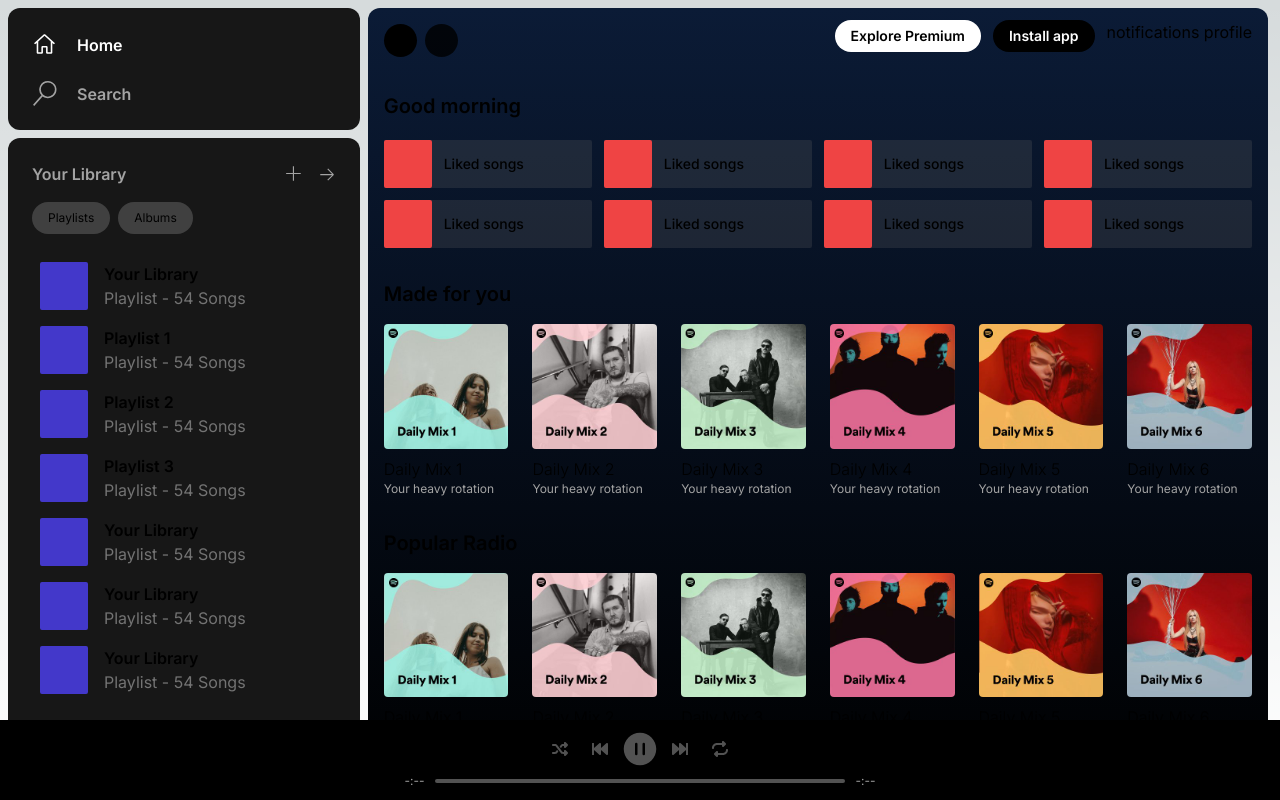
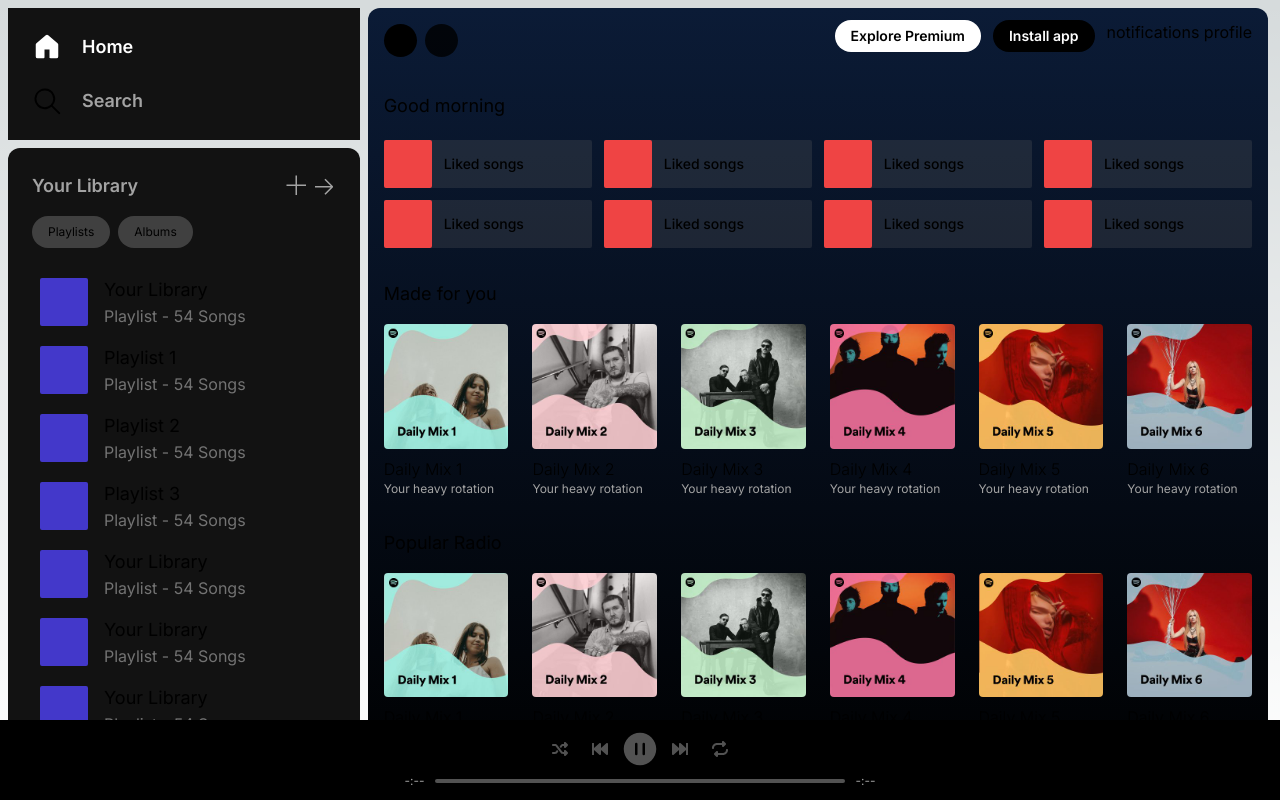
Before and after one commit to HeyEbb/Spotify, a Next.js app: page / in a window 1280 px wide. Built offline with nearby package versions, Linux system fonts and the light colour scheme.

Commit message:
💄 Including custom colours.

```diff
--- a/app/components/your-library/SingleYourLibrary.tsx
+++ b/app/components/your-library/SingleYourLibrary.tsx
@@ -10,7 +10,7 @@
     <div className="flex items-center hover:bg-neutral-800 p-2 rounded-md">
       <div className="mr-4 h-12 w-12 rounded-sm bg-indigo-700"></div>
       <div className="flex flex-col">
-        <span className="font-semibold">{props.title}</span>
+        <h3 className="">{props.title}</h3>
         <span className="text-neutral-500">Playlist - 54 Songs</span>
       </div>
     </div>
--- a/app/globals.css
+++ b/app/globals.css
@@ -41,5 +41,5 @@
 }
 
 h3 {
-  @apply text-xl font-semibold text-balance;
+  @apply text-lg text-balance;
 }
--- a/app/page.tsx
+++ b/app/page.tsx
@@ -7,37 +7,42 @@
   VscArrowRight,
 } from "react-icons/vsc";
 
-import { IoPlayCircle, IoPauseCircle } from "react-icons/io5";
+import { IoPauseCircle } from "react-icons/io5";
 
 import MiniCard from "./components/mini-cards/MiniCard";
 import MadeForYou from "./components/made-for-you/MadeForYou";
 import YourLibrary from "./components/your-library/YourLibrary";
 import { FaFastBackward, FaFastForward } from "react-icons/fa";
 import { FaRepeat, FaShuffle } from "react-icons/fa6";
+import { GoHomeFill, GoSearch } from "react-icons/go";
 
 export default function Home() {
   return (
     <main className="flex min-h-screen flex-row">
       <div className="m-2 flex w-4/12 min-w-[300px] flex-col gap-2 xl:w-[500px]">
-        <section className=" flex flex-col gap-6 rounded-xl bg-neutral-900 p-6">
-          <span className="text-md flex items-center gap-5 font-semibold text-white">
-            <VscHome size={25} />
-            Home
+        <section className="flex flex-col gap-6 bg-sidebar p-6">
+          <span className="flex items-center gap-5 text-white">
+            <GoHomeFill size={30} />
+            <h3 className="font-semibold">Home</h3>
           </span>
-          <span className="text-md flex items-center gap-5 font-semibold text-neutral-400">
-            <VscSearch size={25} />
-            Search
+          <span className="flex items-center gap-5">
+            <GoSearch size={30} />
+            <h3 className="font-semibold text-neutral-400">Search</h3>
           </span>
         </section>
 
-        <section className="h-full rounded-xl bg-neutral-900 p-6">
-          <div className="flex w-full">
-            <span className="text-md w-10/12 font-semibold text-neutral-400">
-              Your Library
-            </span>
-            <span className="flex w-2/12 justify-between items-center text-neutral-400">
-              <VscAdd size={18} className="hover:text-neutral-100 transition duration-300 ease-in-out"/>
-              <VscArrowRight size={18} className="hover:text-neutral-100 transition duration-300 ease-in-out" />
+        <section className="h-full rounded-xl bg-sidebar p-6">
+          <div className="flex w-full justify-between">
+            <h3 className="font-semibold text-neutral-400">Your Library</h3>
+            <span className="flex w-2/12 items-center justify-between text-neutral-400">
+              <VscAdd
+                size={24}
+                className="transition duration-300 ease-in-out hover:text-neutral-100"
+              />
+              <VscArrowRight
+                size={24}
+                className="transition duration-300 ease-in-out hover:text-neutral-100"
+              />
             </span>
           </div>
           <div className="flex flex-col">
--- a/tailwind.config.ts
+++ b/tailwind.config.ts
@@ -8,6 +8,9 @@
   ],
   theme: {
     extend: {
+      colors: {
+        'sidebar': '#121212',
+      },
       backgroundImage: {
         "gradient-radial": "radial-gradient(var(--tw-gradient-stops))",
         "gradient-conic":
```
